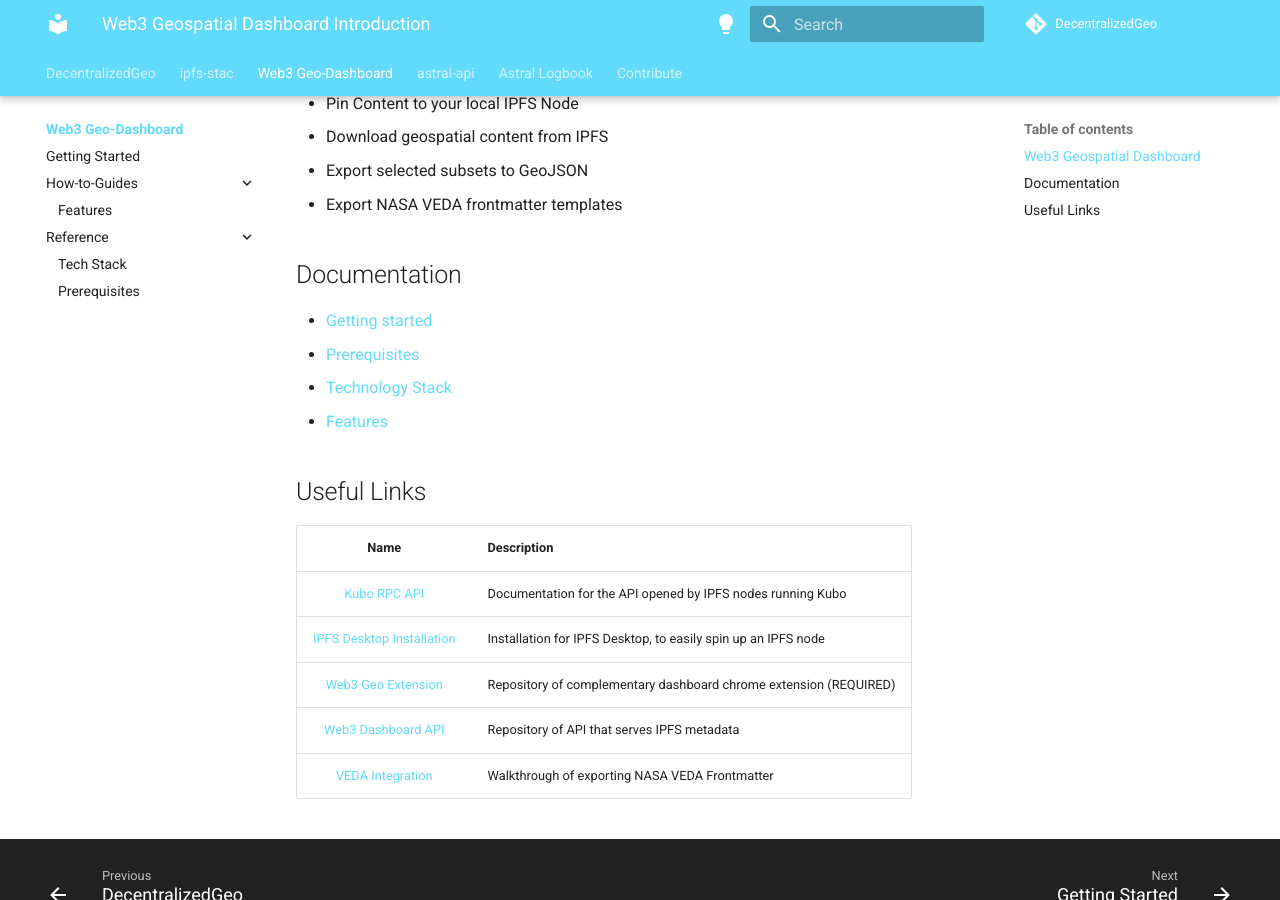
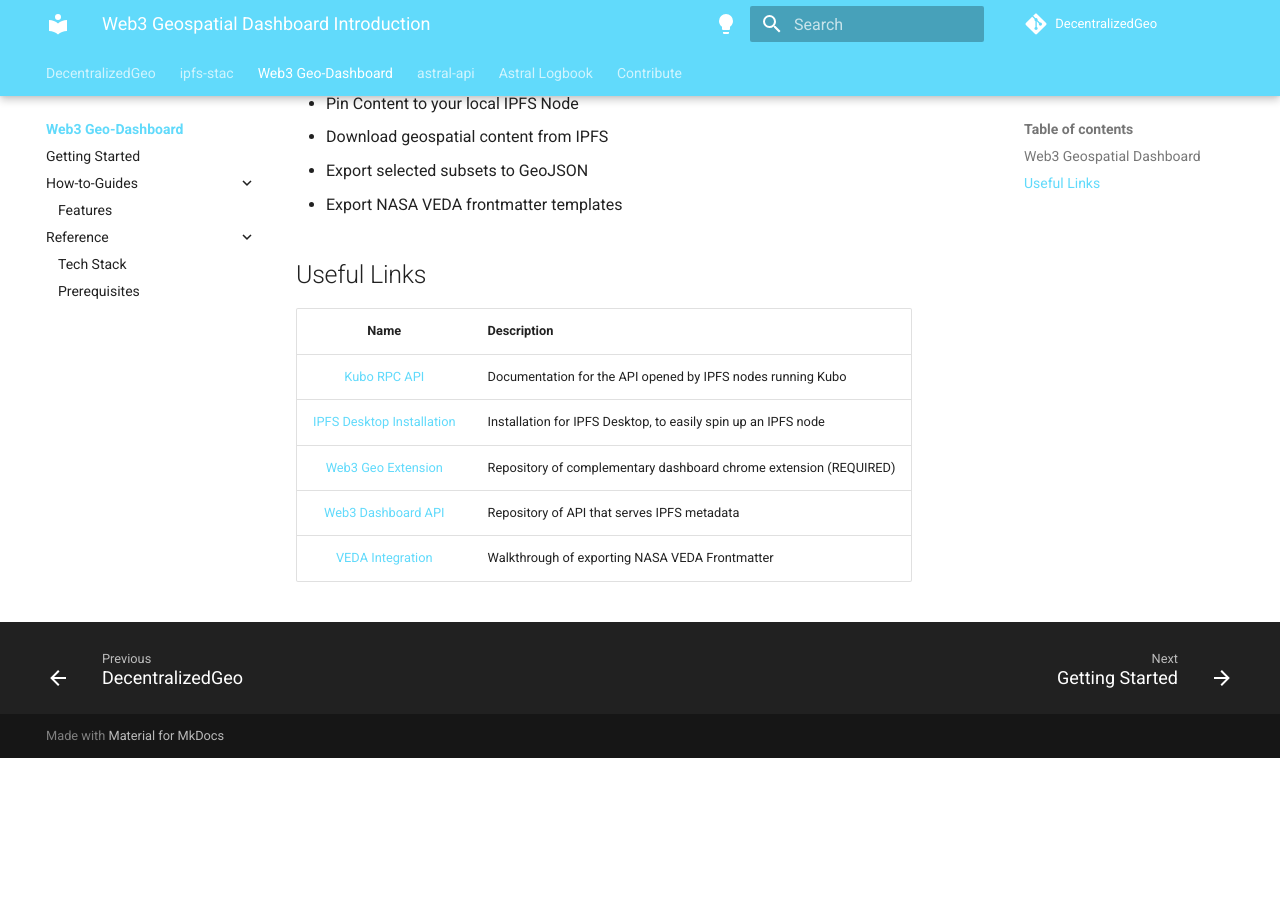
Before and after one commit to DecentralizedGeo/DecentralizedGeo-hub, an MkDocs documentation site: the page built from docs/ecosystem/web3-geospatial-dashboard/index.md, in a window 1280 px wide and 900 px high, scrolled down 599 px. Built offline with MkDocs 1.6.1 and Material for MkDocs 9.7.7, drawn with Linux system fonts in a browser that asks for light colours; after the commit the page ends 1357 px from its top, so only the background shows below that.

Commit message:
Removed toc as it is included in left sidebar in Docs

```diff
--- a/docs/ecosystem/web3-geospatial-dashboard/index.md
+++ b/docs/ecosystem/web3-geospatial-dashboard/index.md
@@ -20,13 +20,6 @@
 - Export selected subsets to GeoJSON
 - Export NASA VEDA frontmatter templates
 
-## Documentation
-
-- [Getting started](./getting-started.md)
-- [Prerequisites](./prerequisites.md)
-- [Technology Stack](./tech-stack.md)
-- [Features](./features.md)
-
 ## Useful Links
 
 |                                   Name                                    | Description                                                       |
```
